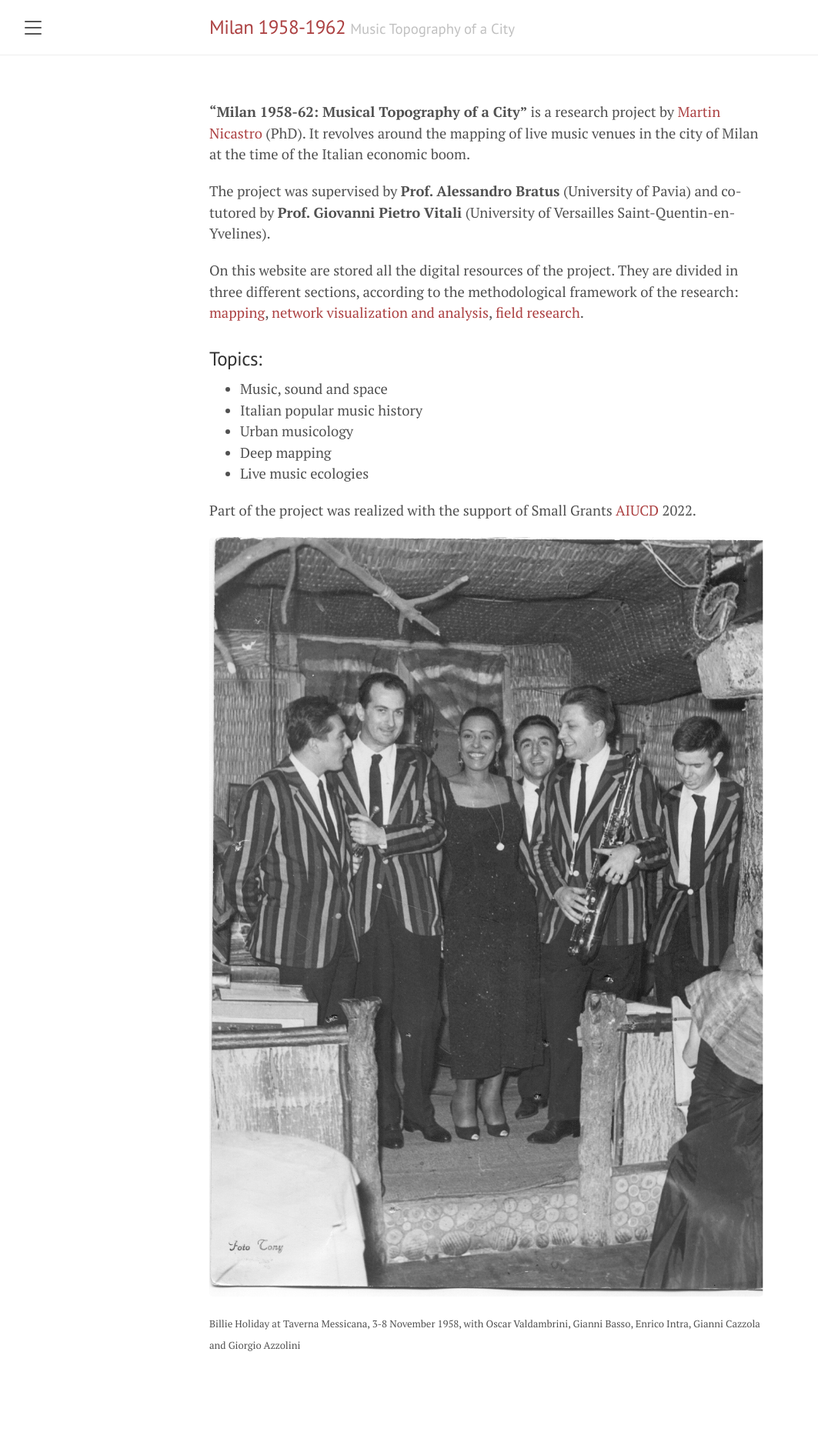
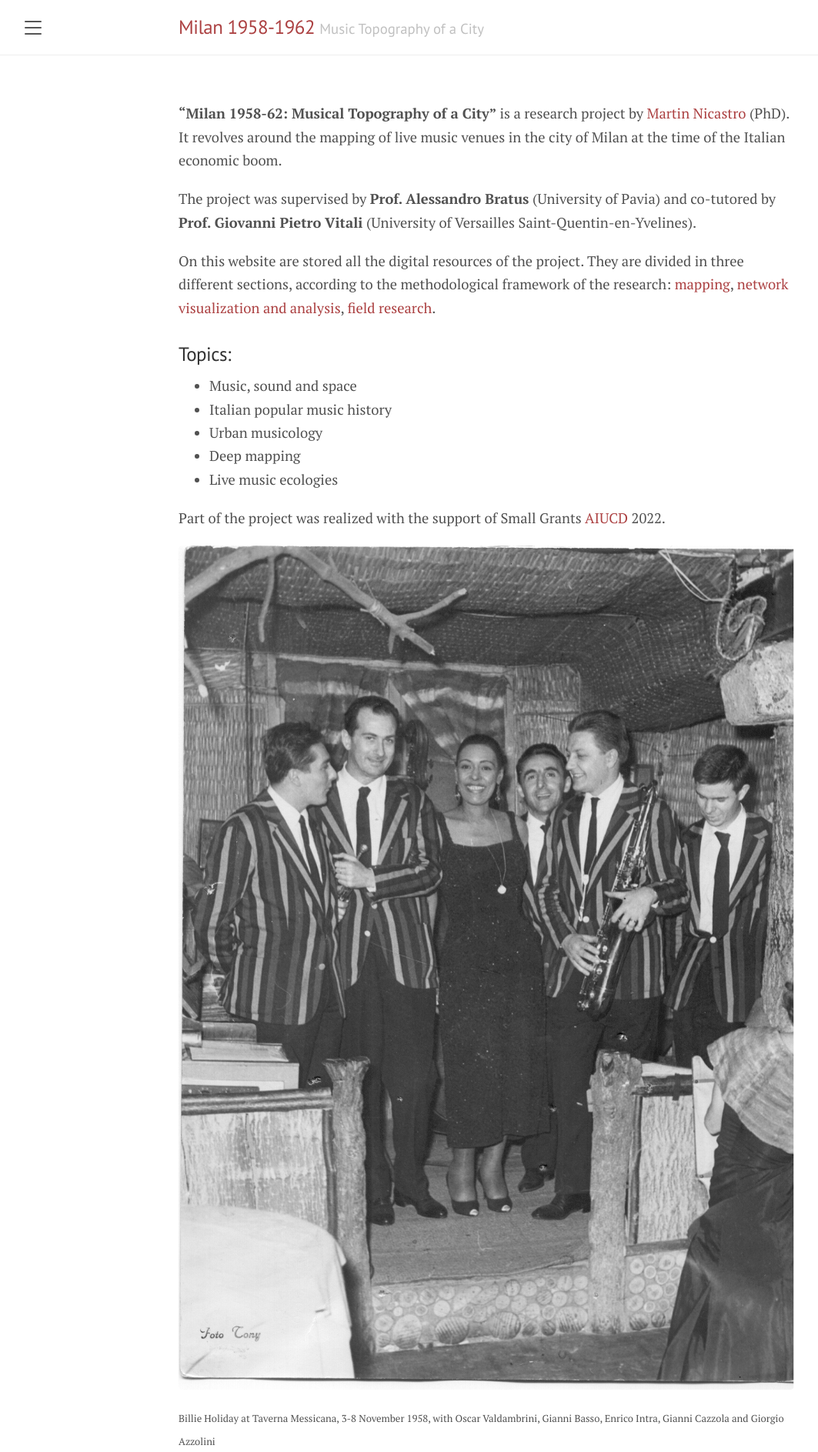
Before and after one commit to musictopography/musictopography.github.io, a Jekyll site: the page built from index.md, in a window 1280 px wide. Shown: the whole page at 77% size, without its empty margins (8-1071 px from the left). Built offline with Jekyll 4.4.1, drawn with Linux system fonts in a browser that asks for light colours; before the commit the page ends 1760 px from its top, so only the background shows below that.

Commit message:
Update lanyon.css

```diff
--- a/public/css/lanyon.css
+++ b/public/css/lanyon.css
@@ -44,6 +44,11 @@ html {
   font-family: "PT Serif", Georgia, "Times New Roman", serif;
 }
 
+body {
+  font-size: 0.92rem;
+  line-height: 1.65;
+}
+
 h1, h2, h3, h4, h5, h6 {
   font-family: "PT Sans", Helvetica, Arial, sans-serif;
   font-weight: 400;
@@ -74,7 +79,6 @@ h1, h2, h3, h4, h5, h6 {
 
 .container {
   max-width: 28rem;
-  font-size: 0.92rem;
 }
 @media (min-width: 38em) {
   .container {
@@ -83,7 +87,7 @@ h1, h2, h3, h4, h5, h6 {
 }
 @media (min-width: 56em) {
   .container {
-    max-width: 38rem;
+    max-width: 42rem;
   }
 }
 
```
